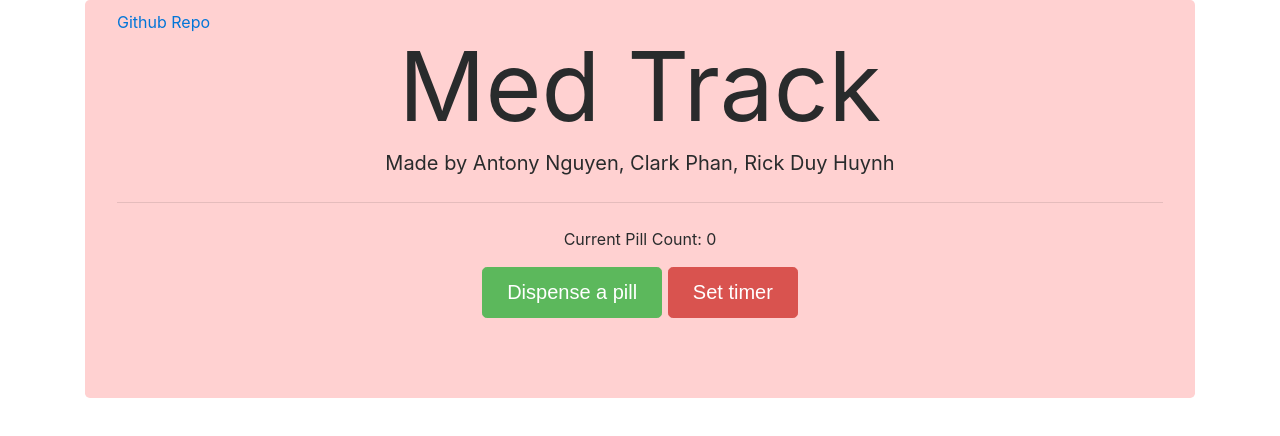
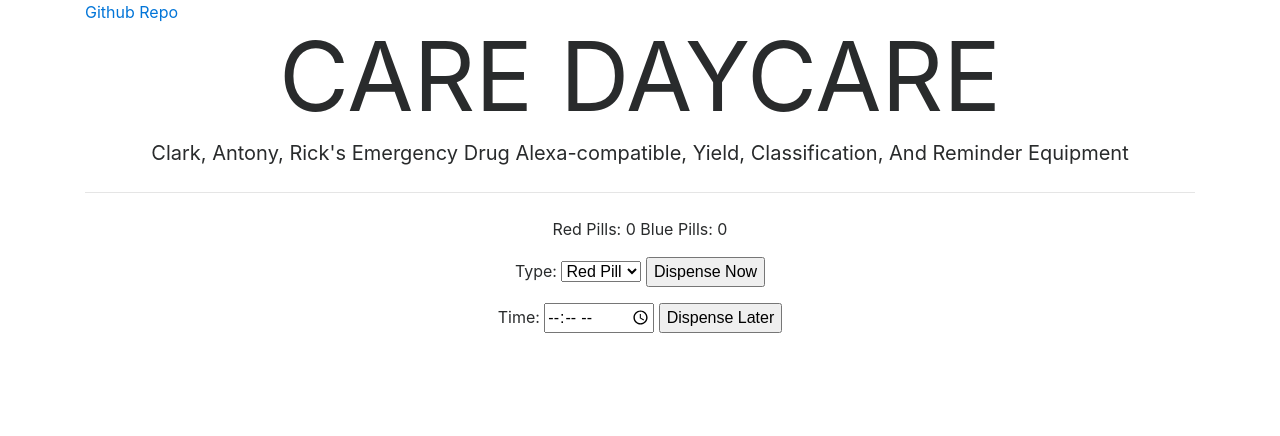
Before and after one commit to gits-lit/caredaycare, a website: page index.html in a window 1280 px wide. Drawn offline with nearby package versions, Linux system fonts and the light colour scheme.

Commit message:
Add dropdown and time form to increase pill dispensing options

```diff
--- a/assets/style.css
+++ b/assets/style.css
@@ -1,4 +1,3 @@
-.jumbotron {
-  background-color: rgb(255, 209, 209);
-  padding-top: 10px;
+form {
+  display: inline;
 }
--- a/index.html
+++ b/index.html
@@ -1,11 +1,14 @@
 <!DOCTYPE html>
 <html lang="en">
+
+</body>
+</html>
 
 <head>
   <meta charset="UTF-8">
   <meta name="viewport" content="width=device-width, initial-scale=1.0">
   <meta http-equiv="X-UA-Compatible" content="ie=edge">
-  <title>Med Track</title>
+  <title>CARE DAYCARE</title>
   <!-- Reset CSS for better cross-platform compatability -->
   <link rel="stylesheet" type="text/css" href="assets/reset.css">
 
@@ -21,24 +24,35 @@
 
 <body>
   <div class="container">
-    <div class="jumbotron">
     <a href="https://github.com/gits-lit/qpwinter2018" target="_blank">Github Repo</a>
       <div class="text-center">
       <h1 class="display-1">
-          <strong>Med Track</strong>
+        <strong>CARE DAYCARE</strong>
       </h1>
       <p class="lead">
-          <strong>Made by Antony Nguyen, Clark Phan, Rick Duy Huynh</strong>
+        <strong>Clark, Antony, Rick's Emergency Drug Alexa-compatible, Yield, Classification, And Reminder Equipment </strong>
       </p>
       <hr class="my-4">
-        <p>Current Pill Count:
-          <span id="pill-count">0</span>
+      <p> Red Pills:
+        <span id="red-count">0</span>
+        Blue Pills:
+        <span id="blue-count">0</span>
       </p>
-        <p class="lead">
-          <button class="btn btn-success btn-lg">Dispense a pill</button>
-          <button class="btn btn-danger btn-lg">Set timer</button>
+      <p>
+        Type:
+        <select>
+          <option value="red">Red Pill</option>
+          <option value="blue">Blue Pill</option>
+        </select>
+        <button>Dispense Now</button>
       </p>
-      </div>
+      <p>
+        <form>
+          Time:
+          <input type="time" name="time">
+        </form>
+        <button>Dispense Later</button>
+      </p>
     </div>
   </div>
 </body>
```
Lines whose indentation alone changed are shown as unchanged.
